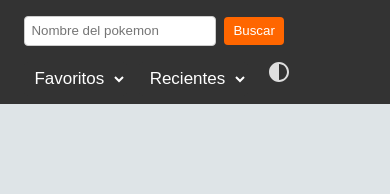
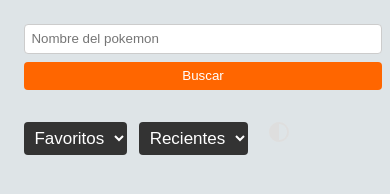
Before and after one commit to Dekyim/Pokemon-App, a plain HTML site: page index.html in a window 390 px wide. Drawn offline with Linux system fonts and the light colour scheme; no server answers.

Commit message:
Arreglo de problemas con versión de celular

```diff
--- a/index.html
+++ b/index.html
@@ -7,6 +7,7 @@
 
 </head>
 <body>
+  <div class="topnav-wrapper">
   <div class="topnav">
   <div class="search-container">
     <input type="text" placeholder="Nombre del pokemon" id="searchInput">
@@ -25,6 +26,7 @@
   <img src="/assets/modo.svg" alt="Modo Oscuro" class="mode-icon">
 </button>
 
+</div>
 </div>
 </div>
   <section id="pokemonList"></section>
--- a/styles.css
+++ b/styles.css
@@ -29,7 +29,6 @@ body.dark-mode {
 #toggleDarkMode:hover .mode-icon {
   transform: scale(1.1);
 }
-
 
 [data-pagination],
 [data-pagination] *,
@@ -154,14 +153,22 @@ article h3 {
 }
 
 
+.topnav-wrapper {
+  display: flex;
+  justify-content: center;
+  padding: 0.5rem;
+}
+
 .topnav {
+  width: 100%;
+  max-width: 600px;
   display: flex;
+  flex-wrap: wrap;
+  justify-content: space-between;
   align-items: center;
-  justify-content: space-between;
-  background-color: #333;
-  padding: 0.5rem 1rem;
-  flex-wrap: wrap;
+  gap: 0.5rem;
 }
+
 
 .active {
   background-color: #04AA6D;
@@ -291,3 +298,38 @@ body.dark-mode .modal-section {
   margin-top: 0.25rem;
   font-size: 0.95rem;
 }
+
+@media (max-width: 600px) {
+  .topnav {
+    flex-direction: column;
+    align-items: stretch;
+    gap: 0.5rem;
+    padding: 0.5rem;
+  }
+
+  .search-container {
+    width: 100%;
+    display: flex;
+    flex-direction: column;
+    align-items: stretch;
+  }
+
+  .search-container input,
+  .search-container button {
+    width: 100%;
+    margin-bottom: 0.5rem;
+  }
+
+  .dropdown-group {
+    display: flex;
+    flex-direction: column;
+    align-items: stretch;
+    width: 100%;
+    gap: 0.5rem;
+  }
+
+  .dropdown-group select,
+  .dropdown-group button {
+    width: 100%;
+  }
+}
```
